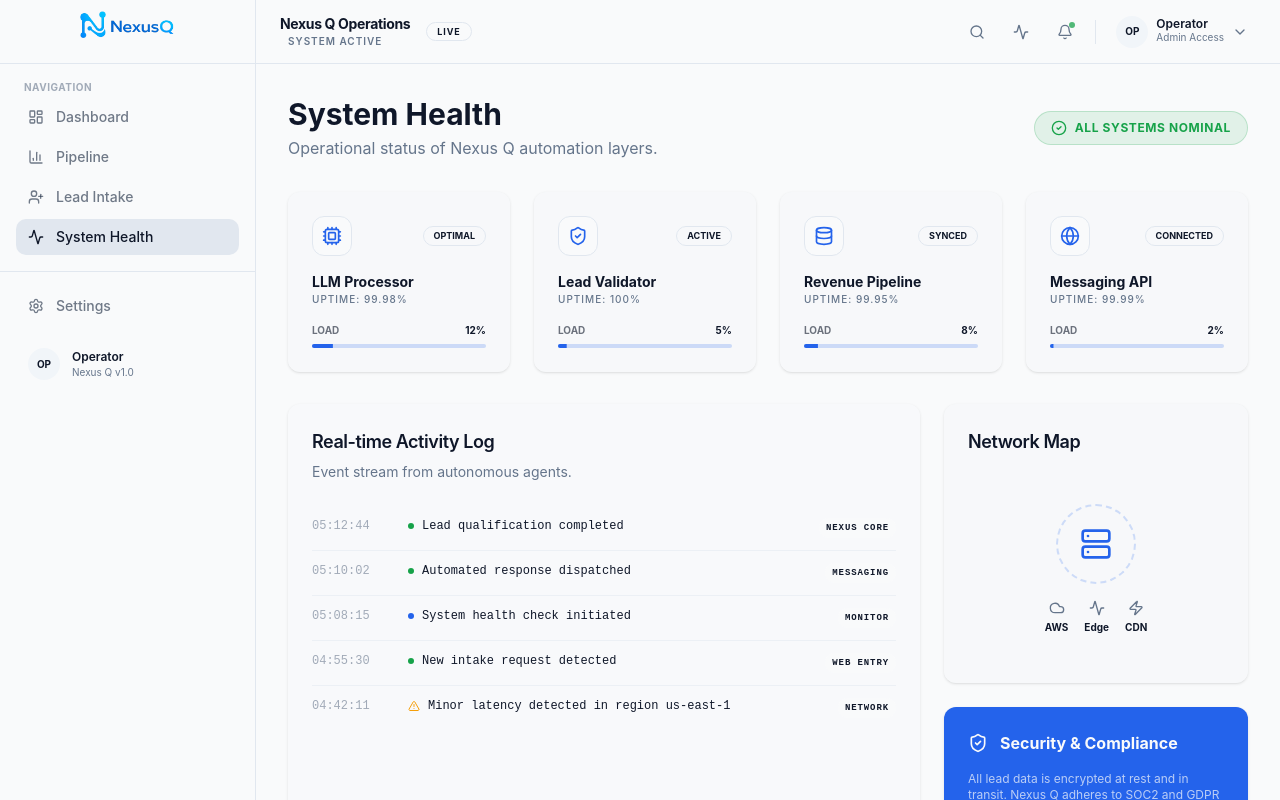
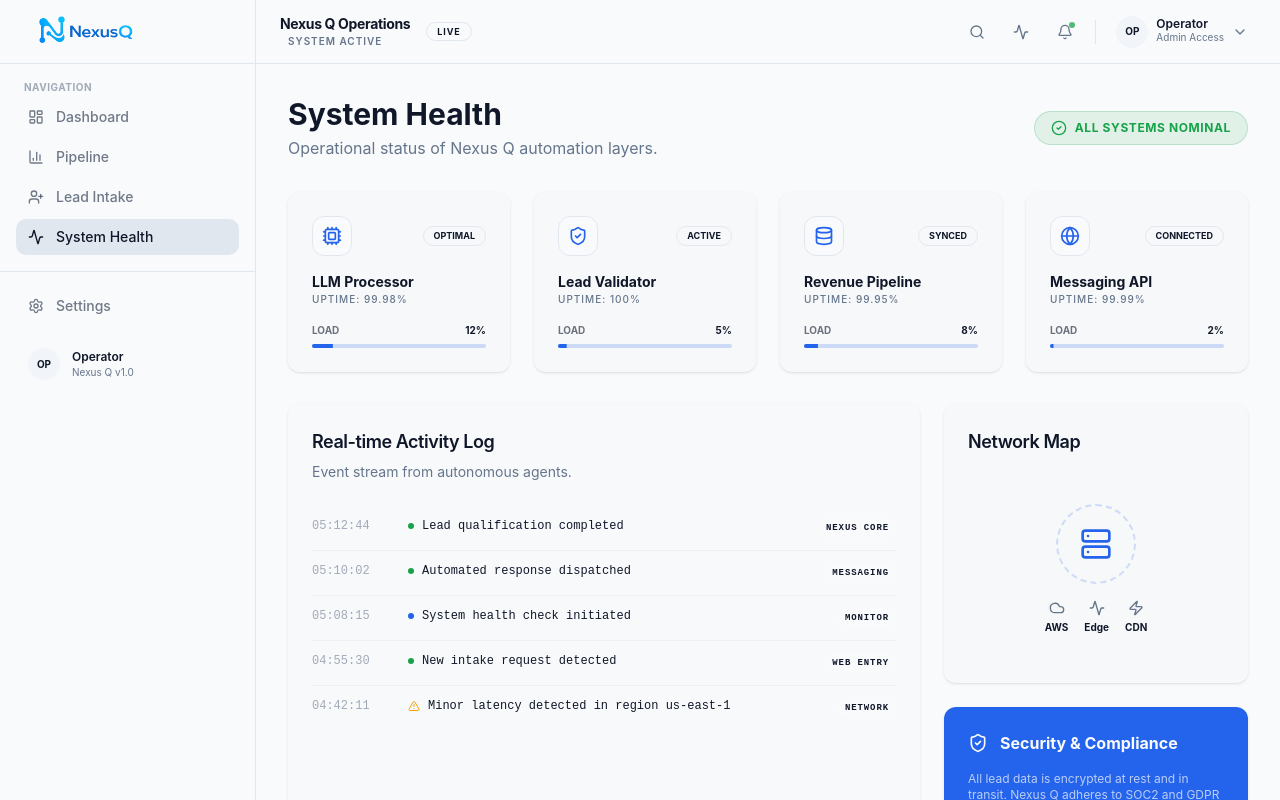
Before and after one commit to weston273/NexusQApp, a React (Vite) app in the folder NexusQ/: page /health in a window 1280 px wide. Built offline with nearby package versions, Linux system fonts and the light colour scheme.

Commit message:
fixed sidebar logo

```diff
--- a/NexusQ/src/components/layout/sidebar.tsx
+++ b/NexusQ/src/components/layout/sidebar.tsx
@@ -43,7 +43,7 @@ export function Sidebar() {
         )}
       >
         {/* Logo Area */}
-        <div className="flex h-16 items-center border-b px-6">
+        <div className="flex h-16 items-center justify-start border-b px-6">
           <img
             src={Logo}
             alt="NexusQ Logo"
--- a/NexusQ/src/index.css
+++ b/NexusQ/src/index.css
@@ -154,8 +154,10 @@
 
 /* logo css */
 .sidebar-logo {
-  height: 500px;
+  max-height : 200px;
+  margin-top : 5%;
   width: auto;
-  max-width: 100%;
   object-fit: contain;
+  margin-left: -20%;
+
 }
```
